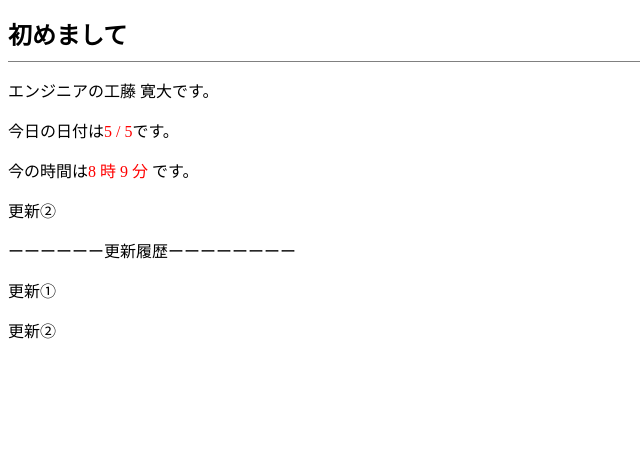
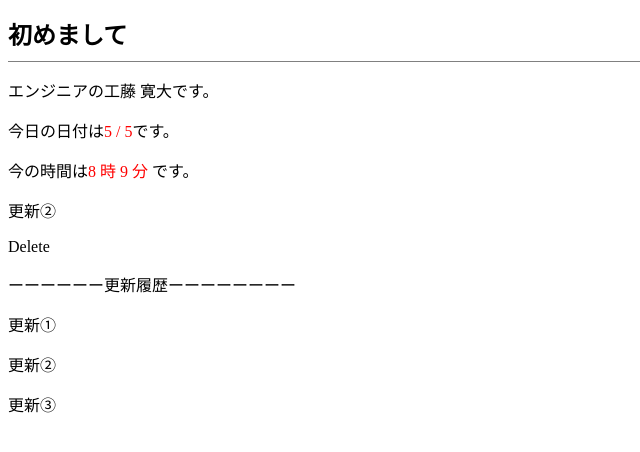
Before and after one commit to HiromasaKudo/HiromasaKudo.github.io, a plain HTML site: page index.html in a window 1280 px wide. Shown: the whole page, without its empty margins (0-640 px from the left). Drawn offline with Linux system fonts and the light colour scheme.

Commit message:
Add files via upload

```diff
--- a/index.html
+++ b/index.html
@@ -12,11 +12,12 @@
   <p>エンジニアの工藤 寛大です。</p>
   <p>今日の日付は<span class="TodayDate"></span>です。</p>
   <p>今の時間は<span class="TodayDate"></span>です。</p>
-  <p>更新②</p>
+  <p>更新②</p><span>Delete</span>
 
   <p>ーーーーーー更新履歴ーーーーーーーー</p>
   <p>更新①</p>
   <p>更新②</p>
+  <p>更新③</p>
 
   <script src="js/main.js"></script>
 </body>
```
